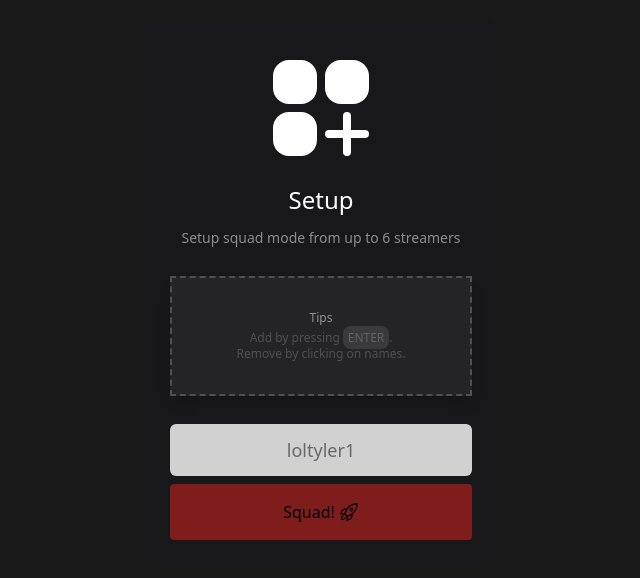
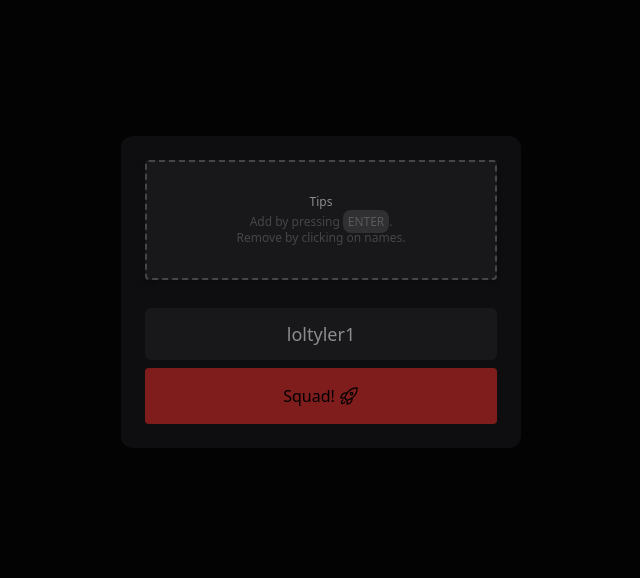
Before and after one commit to emigrek/twitch-squad, a Next.js app: page /Setup in a window 1280 px wide. Shown: the part 108-686 px from the top of the page, without its empty margins (319-959 px from the left). Built offline with nearby package versions, Linux system fonts and the light colour scheme.

Commit message:
improved grid & squad creation

```diff
--- a/pages/Navbar.tsx
+++ b/pages/Navbar.tsx
@@ -1,5 +1,5 @@
 import React from 'react'
-import { SquaresPlusIcon, ChatBubbleOvalLeftEllipsisIcon } from '@heroicons/react/24/solid'
+import { Squares2X2Icon, ChatBubbleOvalLeftEllipsisIcon } from '@heroicons/react/24/solid'
 import { useRecoilValue, useSetRecoilState } from "recoil";
 import { creatorState } from '../atoms/creator';
 import { useRouter } from 'next/router'
@@ -29,8 +29,8 @@ function Navbar() {
     return (
         <div className="h-[6%] bg-background w-full my-4 xl:my-0 px-3 flex flex-row items-center align-middle justify-between text-white">
             <NavbarItem onClick={() => setCreator(!creator) }>
-                <SquaresPlusIcon className="h-5 w-5" />
-                <div className='font-medium'>Setup</div>
+                <Squares2X2Icon className="h-5 w-5" />
+                <div className='font-medium'>Squad</div>
             </NavbarItem>
             <NavbarItem onClick={() => router.push(`https://github.com/emigrek/twitch-squad`) } outlined>
                 <svg viewBox="0 0 24 24" aria-hidden="true" className="h-5 w-5 fill-white"><path fillRule="evenodd" clipRule="evenodd" d="M12 2C6.477 2 2 6.463 2 11.97c0 4.404 2.865 8.14 6.839 9.458.5.092.682-.216.682-.48 0-.236-.008-.864-.013-1.695-2.782.602-3.369-1.337-3.369-1.337-.454-1.151-1.11-1.458-1.11-1.458-.908-.618.069-.606.069-.606 1.003.07 1.531 1.027 1.531 1.027.892 1.524 2.341 1.084 2.91.828.092-.643.35-1.083.636-1.332-2.22-.251-4.555-1.107-4.555-4.927 0-1.088.39-1.979 1.029-2.675-.103-.252-.446-1.266.098-2.638 0 0 .84-.268 2.75 1.022A9.607 9.607 0 0 1 12 6.82c.85.004 1.705.114 2.504.336 1.909-1.29 2.747-1.022 2.747-1.022.546 1.372.202 2.386.1 2.638.64.696 1.028 1.587 1.028 2.675 0 3.83-2.339 4.673-4.566 4.92.359.307.678.915.678 1.846 0 1.332-.012 2.407-.012 2.734 0 .267.18.577.688.48 3.97-1.32 6.833-5.054 6.833-9.458C22 6.463 17.522 2 12 2Z"></path></svg>
--- a/pages/NavbarItem.tsx
+++ b/pages/NavbarItem.tsx
@@ -2,7 +2,7 @@ import React from 'react'
 
 function NavbarItem({ children, onClick, outlined } : { children: React.ReactNode, onClick?: () => void, outlined?: boolean }) {
     return (
-        <div className={`${outlined ? `text-white bg-transparent` : `text-black bg-white`} flex items-center space-x-2 align-middle select-none cursor-pointer my-5 rounded px-4 py-2`} onClick={onClick}>
+        <div className={`${outlined ? `text-white bg-transparent` : `text-white bg-foreground hover:bg-white hover:text-black transition-all`} flex items-center space-x-2 align-middle select-none cursor-pointer my-5 rounded px-4 py-2`} onClick={onClick}>
             {children}
         </div>
     )
--- a/pages/Player.tsx
+++ b/pages/Player.tsx
@@ -9,7 +9,7 @@ function Player({ twitchId }: { twitchId: string }) {
     const getFlexBasis = () => {
         const usersLength = squad.length;
 
-        if(usersLength === 1 || usersLength === 2) return '100';
+        if(usersLength === 1) return '100';
         if(usersLength > 1 && usersLength <= 4) return '50';
         if(usersLength > 4) return '33.33333333';
     };
--- a/pages/Recent.tsx
+++ b/pages/Recent.tsx
@@ -18,25 +18,25 @@ function Recent() {
     if(!uniqueHistory.length) return null;
 
     return (
-        <div className='flex flex-col space-y-3 align-middle justify-center items-center'>
+        <div className='flex flex-col space-y-2 align-middle justify-center items-center'>
             <div className='text-white/40 text-center flex flex-row items-center justify-center space-x-1'>
                 <div>
-                    or use recent squads...
+                    or use <span className="text-blue-500 font-medium">recent</span> squads...
                 </div>
                 <div>
                     <SparklesIcon className='h-4 w-4'/>
                 </div>
             </div>
-            <div className='relative w-[300px]'>
-                <div className="absolute w-[50px] right-0 top-0 bottom-0 bg-gradient-to-r from-black/0 to-foreground z-20 h-12 pointer-events-none"></div>
+            <div className='relative w-[350px] p-2'>
+                <div className="absolute w-[50px] right-0 top-0 bottom-0 bg-gradient-to-r from-black/0 to-background z-20 h-18 pointer-events-none"></div>
                 <div className="flex flex-row items-center justify-start space-x-3 overflow-x-hidden snap-x snap-center">
                     {
                         uniqueHistory.map((squad, index) => (
                             <div onClick={() => {
                                 restore(squad);
-                            }} className='cursor-pointer hover:bg-blue-500 bg-blue-600 transition-all rounded-lg flex flex-row p-2 space-x-1 text-white' key={index}>
+                            }} className='cursor-pointer hover:shadow-lg hover:shadow-blue-700/50 hover:bg-blue-700 bg-blue-800/80 transition-all rounded-lg flex flex-row p-2 space-x-1 text-white' key={index}>
                                 {squad.map((user, index) => (
-                                    <UserChip mini twitchId={user}/>
+                                    <UserChip mini key={index} twitchId={user}/>
                                 ))}
                             </div>
                         )
--- a/pages/Select.tsx
+++ b/pages/Select.tsx
@@ -6,7 +6,7 @@ type Option = {
 }
 
 function Select(props: { options: Option[], onChange: (e: React.ChangeEvent<HTMLSelectElement>) => void }) {
-  return (
+return (
     <select onChange={props.onChange} className="font-medium py-1 pr-3 cursor-pointer text-center outline-none bg-transparent focus:bg-black focus:text-white rounded-md">
       {
         props.options?.map((option: Option) => (
--- a/pages/Setup.tsx
+++ b/pages/Setup.tsx
@@ -1,8 +1,6 @@
 import React, { useState, useEffect, useRef } from 'react'
-import { SquaresPlusIcon } from '@heroicons/react/24/solid';
 import { RocketLaunchIcon as RocketLaunchIconOutline } from '@heroicons/react/24/outline';
 import { RocketLaunchIcon as RocketLaunchIconSolid } from '@heroicons/react/24/solid';
-import { SignalIcon } from '@heroicons/react/24/solid';
 import { useRecoilValue, useSetRecoilState } from "recoil";
 import { squadState } from "../atoms/squad";
 import { chatState } from "../atoms/chat";
@@ -61,7 +59,7 @@ function Create() {
   const getFlexBasis = () => {
     const usersLength = squad.length;
 
-    if(usersLength === 1 || usersLength === 2) return '100';
+    if(usersLength === 1) return '100';
     if(usersLength > 1 && usersLength <= 4) return '50';
     if(usersLength > 4) return '33.33333333';
   };
@@ -82,15 +80,10 @@ function Create() {
   }, [squad]);
 
   return (
-    <div className="w-full z-[1] absolute bg-black/90 backdrop-blur-md h-full flex items-center align-middle justify-center">
-      <div className='z-[3] flex flex-col space-y-7 bg-foreground p-6 w-[350px] rounded-xl'>
-        <div className="text-center flex flex-col items-center space-y-3">
-          <SquaresPlusIcon className="h-32 w-32 text-white" />
-          <h1 className="text-2xl text-white">Setup</h1>
-          <div className="text-sm text-white/50">Setup squad mode from up to 6 streamers</div>
-        </div>
-        <div className="space-y-3 items-center justify-center align-middle shadow-lg">
-          <div className="bg-white/5 border-2 border-dashed border-white/20">
+    <div className="w-full z-[1] absolute bg-black/80 backdrop-blur-lg h-screen flex items-center align-middle justify-center">
+      <div className='z-[3] flex flex-col space-y-7 bg-background p-6 w-[400px] rounded-xl'>
+        <div className="space-y-3 items-center justify-center align-middle shadow-md">
+          <div className="bg-foreground border-2 border-dashed border-white/20 rounded">
             {
               squad.length ? (
                 <div className="flex flex-wrap justify-between">
@@ -109,17 +102,17 @@ function Create() {
           </div>
         </div>
         <div className="flex flex-col space-y-2">
-          <div className="group flex flex-col rounded-md bg-white/80">
+          <div className="group flex flex-col rounded-md bg-foreground border-white/20">
             <input
               ref={inputRef}
-              className={`transition-all bg-transparent rounded-md border-transparent w-full text-center outline-none py-3 text-lg placeholder:text-black/50`}
+              className={`transition-all bg-transparent rounded-md border-transparent w-full text-center outline-none py-3 text-lg placeholder:text-white/50`}
               value={input}
               placeholder="loltyler1"
               onChange={handleChange}
               onKeyDown={handleKeyDown}
             />
           </div>
-          <div onClick={handleSubmit} className={`${squad.length && squad.length != 6 ? 'bg-green-500 cursor-pointer' : 'bg-red-900'} transition-colors text-center rounded p-4 font-medium select-none space-x-1 flex flex-row justify-center items-center`}>
+          <div onClick={handleSubmit} className={`${squad.length && squad.length != 6 ? 'bg-green-600 transition-all hover:bg-green-500 cursor-pointer shadow-lg shadow-green-600/50' : 'bg-red-900'} text-black transition-colors text-center rounded p-4 font-medium select-none space-x-1 flex flex-row justify-center items-center`}>
             <div>Squad!</div>
             {
               squad.length ? (
@@ -132,7 +125,7 @@ function Create() {
           <Recent/>
         </div>
       </div>
-      <div onClick={handleClickAway}  className="absolute z-[2] w-full h-full"></div>
+      <div onClick={handleClickAway} className="absolute z-[2] w-full h-full transition-all cursor-pointer"></div>
     </div>
   )
 }
--- a/pages/UserChip.tsx
+++ b/pages/UserChip.tsx
@@ -6,7 +6,7 @@ function UserChip(props: { mini?: boolean,twitchId: string, onClick?: (twitchid:
       if(props.onClick) {
         props.onClick(props.twitchId);
       }
-    }} key={props.twitchId} style={props.style} className={`${props.mini ? `p-1 rounded` : `aspect-video max-h-20`} ${props.onClick ? `hover:bg-red-900 cursor-pointer` : ``} justify-center flex-grow-0 flex-shrink-0 flex space-x-2 flex-row items-center align-middle font-medium text-white transition-colors text-sm bg-black/50`}>
+    }} key={props.twitchId} style={props.style} className={`${props.mini ? `p-1 rounded` : `aspect-video`} ${props.onClick ? `hover:bg-red-900 cursor-pointer` : ``} justify-center flex-grow-0 flex-shrink-0 flex space-x-2 flex-row items-center align-middle font-medium text-white transition-colors text-sm`}>
       <div>{props.twitchId}</div>
     </div>
   )
--- a/styles/globals.css
+++ b/styles/globals.css
@@ -5,3 +5,7 @@
 html, body {
     background: '#0e0e10';
 }
+
+:root {
+    color-scheme: dark;
+}
```
Also changed, not shown: public/vercel.svg (deleted), 1 other file (tests, documents, lock files or other folders).
